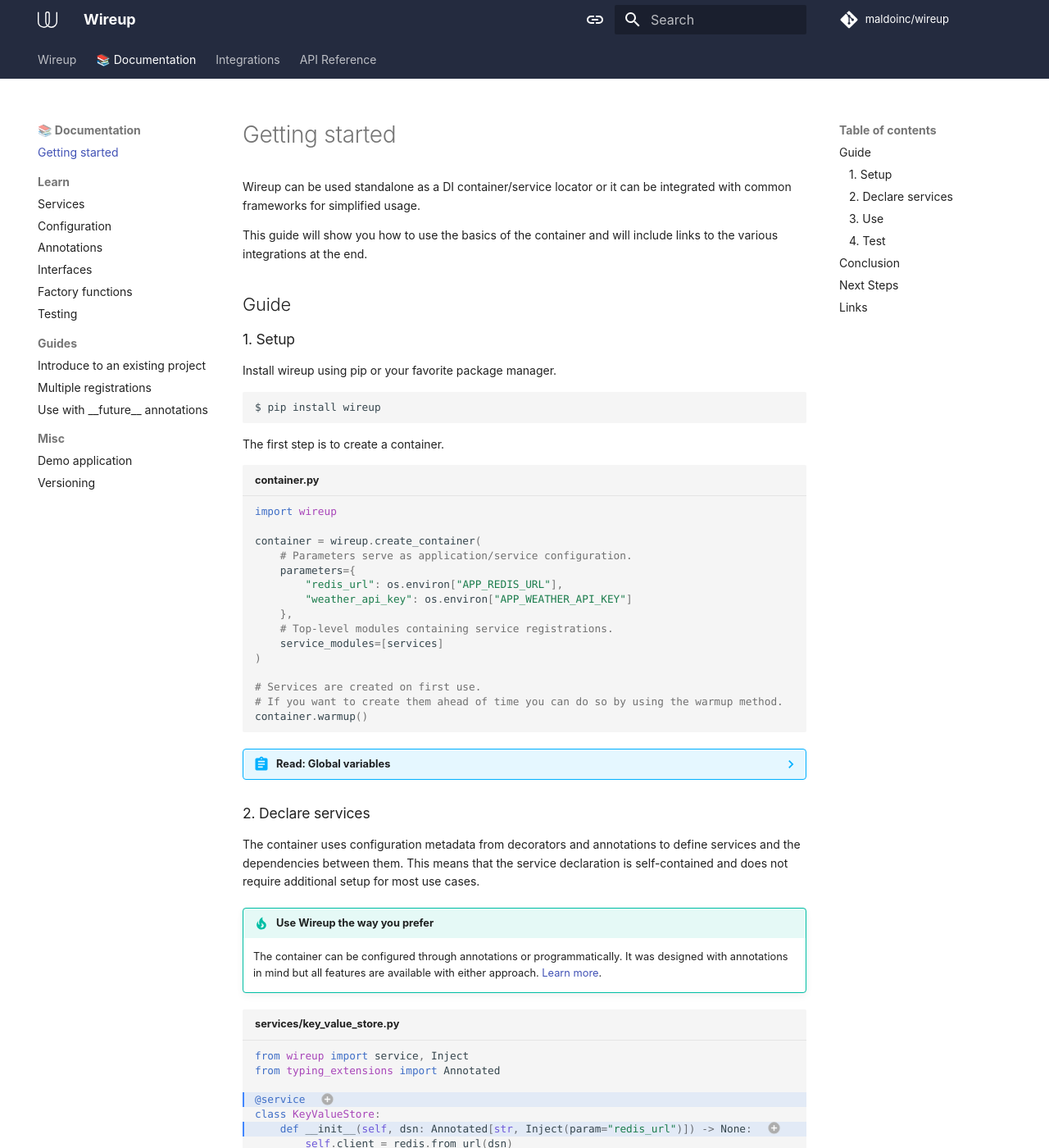
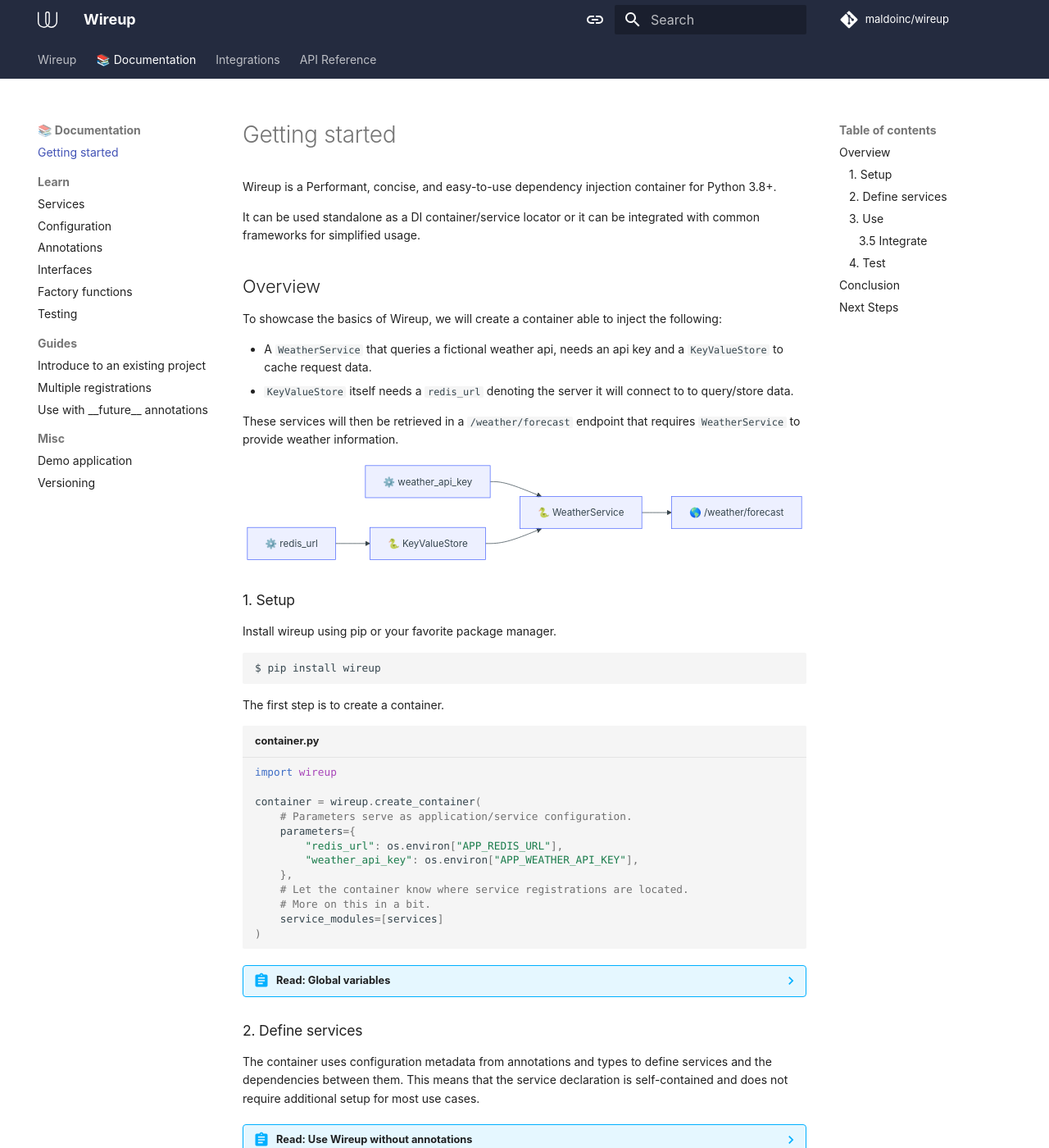
Before and after one commit to maldoinc/wireup, an MkDocs documentation site: the page built from docs/pages/getting_started.md, in a window 1280 px wide and 1400 px high. Shown: the whole window at 82% size. Built offline with MkDocs 1.6.1 and Material for MkDocs 9.7.7, drawn with Linux system fonts in a browser that asks for light colours; some web fonts are replaced; comment, search, counter and statistics services are not loaded; the version menu is left out; some of the changed text lies outside the part shown.

Commit message:
Update docs

````diff
--- a/docs/mkdocs.yml
+++ b/docs/mkdocs.yml
@@ -29,9 +29,10 @@ nav:
       - ParameterBag: class/parameter_bag.md
       - ParameterEnum: class/parameter_enum.md
       - InitializationContext: class/initialization_context.md
-      - django_integration: class/django_integration.md
-      - flask_integration: class/flask_integration.md
-      - fastapi_integration: class/fastapi_integration.md
+      - Integrations:
+        - Django: class/django_integration.md
+        - FastAPI: class/fastapi_integration.md
+        - Flask: class/flask_integration.md
 repo_url: https://github.com/maldoinc/wireup
 repo_name: maldoinc/wireup
 theme:
@@ -86,6 +87,11 @@ markdown_extensions:
         kwds:
           case: lower
       alternate_style: true
+  - pymdownx.superfences:
+      custom_fences:
+        - name: mermaid
+          class: mermaid
+          format: !!python/name:pymdownx.superfences.fence_code_format
 plugins:
   - mike
   - search
--- a/docs/pages/getting_started.md
+++ b/docs/pages/getting_started.md
@@ -1,11 +1,30 @@
-Wireup can be used standalone as a DI container/service locator
+Wireup is a Performant, concise, and easy-to-use dependency injection container for Python 3.8+.
+
+It can be used standalone as a DI container/service locator
 or it can be integrated with common frameworks for simplified usage.
 
-This guide will show you how to use the basics of the container
-and will include links to the various integrations at the end.
+## Overview
 
+To showcase the basics of Wireup, we will create a container able to inject the following:
 
-## Guide
+* A `WeatherService` that queries a fictional weather api, needs an api key and a `KeyValueStore` to cache request data.
+* `KeyValueStore` itself needs a `redis_url` denoting the server it will connect to to query/store data.
+
+These services will then be retrieved in a `/weather/forecast` endpoint that requires `WeatherService` to provide weather information.
+
+``` mermaid
+graph LR
+    A --> C
+    B --> D
+    C --> D
+    D --> E
+
+    A[⚙️ redis_url]
+    B[⚙️ weather_api_key]
+    C[🐍 KeyValueStore]
+    D[🐍 WeatherService]
+    E[🌎 /weather/forecast]
+```
 
 ### 1. Setup
 
@@ -24,15 +43,12 @@ container = wireup.create_container(
     # Parameters serve as application/service configuration.
     parameters={
         "redis_url": os.environ["APP_REDIS_URL"],
-        "weather_api_key": os.environ["APP_WEATHER_API_KEY"]
+        "weather_api_key": os.environ["APP_WEATHER_API_KEY"],
     },
-    # Top-level modules containing service registrations.
+    # Let the container know where service registrations are located.
+    # More on this in a bit.
     service_modules=[services]
 )
-
-# Services are created on first use.
-# If you want to create them ahead of time you can do so by using the warmup method.
-container.warmup()
 ```
 
 ??? abstract "Read: Global variables"
@@ -43,18 +59,20 @@ container.warmup()
     With the available integrations, global state is neither necessary nor recommended.
 
 
-### 2. Declare services
+### 2. Define services
 
-The container uses configuration metadata from decorators and annotations
-to define services and the dependencies between them.
+The container uses configuration metadata from annotations and types to define services and the dependencies between them.
 This means that the service declaration is self-contained and does not require additional setup for most use cases.
 
 
-!!! tip "Use Wireup the way you prefer"
-    The container can be configured through annotations or programmatically.
-    It was designed with annotations in mind but all features are available with either approach. [Learn more](configuration.md).
+??? abstract "Read: Use Wireup without annotations"
+    If using annotations is not suitable for your project, it is possible to use functions called factories to
+    create your service objects.
 
+    This lets you keep service definitions devoid of Wireup references. [Learn more](factory_functions.md)
 
+!!! tip ""
+    Click on the :material-plus-circle: symbols in the code blocks to learn more about that particular line.
 
 ```python title="services/key_value_store.py" hl_lines="4 6"
 from wireup import service, Inject
@@ -75,50 +90,76 @@ class KeyValueStore:
 2. Parameters must be annotated with the `Inject(param=name)` syntax. This tells the container which parameter to inject.
 
 
-```python title="services/weather_service.py" hl_lines="4 5"
+```python title="services/weather_service.py" hl_lines="1 5 6"
 @service
-@dataclass # Use alongside dataclasses to simplify init code.
 class WeatherService:
-    api_key: Annotated[str, Inject(param="weather_api_key")]
-    kv_store: KeyValueStore
-
-    async def get_forecast(self, lat: float, lon: float) -> WeatherForecast:
-        raise NotImplementedError
+    def __init(
+        self,
+        api_key: Annotated[str, Inject(param="weather_api_key")], #(1)!
+        kv_store: KeyValueStore, #(2)!
+    ) -> None:
+        self.api_key = api_key
+        self.kv_store = kv_store
 ```
 
-!!! tip
-    Wireup supports factories and generator factories (functions that use `yield` instead of `return`)
-    to perform service construction. [Learn more](factory_functions.md#use-a-generator-function-yield-instead-of-return).
+1. Same as above, weather api key needs the parameter name for the container to inject it.
+2. `KeyValueStore` can be injected only by type and requires no additional configuration.
 
-    ```python
+
+
+!!! tip "Good to know"
+    Use factories when creating a service requires additional initialization or cleanup.
+    Wireup also supports generators (functions that yield instead of return).
+    [Learn more](factory_functions.md#use-a-generator-function-yield-instead-of-return).
+
+    ```python title="factories.py"
     @service
-    def db_session_factory() -> Iterator[Session]:
-        db = Session()
-        try:
-            yield db
-        finally:
-            db.close()
+    def db_factory(dsn: Annotated[str, Inject(param="db_dsn")]) -> Iterator[Connection]:
+        with Connection(dsn) as conn:
+            yield conn
+    ```
+
+### 3. Use
+
+Use the container as a service locator or apply it as a decorator.
+
+=== "Injection via decorator"
+
+    The container instance provides an `autowire` method that when applied
+    to a function will cause the container to pass the dependencies
+    when the function is called.
+
+    ```python title="views/posts.py"  hl_lines="2 3"
+    @app.get("/weather/forecast")
+    @container.autowire
+    async def get_forecast_view(weather_service: WeatherService):
+        return await weather_service.get_forecast(...)
+    ```
+
+=== "Service Locator"
+
+    Alternatively you can use the container's ability to function as a
+
+    ```python title="views/posts.py"  hl_lines="3"
+    @app.get("/weather/forecast")
+    async def get_forecast_view():
+        weather_service = container.get(WeatherService)
+        return await weather_service.get_forecast(...)
     ```
 
 
-### 3. Use
 
-Now you can use the container as a service locator or apply it as a decorator.
+#### 3.5 Integrate
 
-```python
-weather_service = container.get(WeatherService)
-```
+While Wireup is framework-agnostic, usage can be simplified when used with the following frameworks:
 
-```python title="views/posts.py"
-@app.get("/weather/forecast")
-@container.autowire
-async def get_forecast_view(weather_service: WeatherService):
-    return await weather_service.get_forecast(...)
-```
+- [Django](integrations/django.md)
+- [FastAPI](integrations/fastapi.md)
+- [Flask](integrations/flask.md)
 
 ### 4. Test
 
-Wireup does not patch your services which means they can be instantiated and tested independently of the container.
+Wireup does not patch your services, which means they can be instantiated and tested independently of the container.
 
 To substitute dependencies on autowired targets such as views in a web application you can override dependencies with new ones on the fly.
 
@@ -144,15 +185,6 @@ This concludes the "Getting Started" walkthrough, covering the most common depen
 
 ## Next Steps
 
-While Wireup is framework-agnostic, usage can be simplified when used with the following frameworks:
-
-- [Django](integrations/django.md)
-- [FastAPI](integrations/fastapi.md)
-- [Flask](integrations/flask.md)
-
-
-## Links
-
 * [Services](services.md)
 * [Configuration](configuration.md)
 * [Factory functions](factory_functions.md)
````
Also changed, not shown: other parts of docs/pages/getting_started.md (+1 -4 lines), docs/pages/class/django_integration.md (+1 -1 lines), docs/pages/class/fastapi_integration.md (+2 -2 lines), docs/pages/class/flask_integration.md (+2 -2 lines), docs/pages/services.md (+18 -2 lines).
